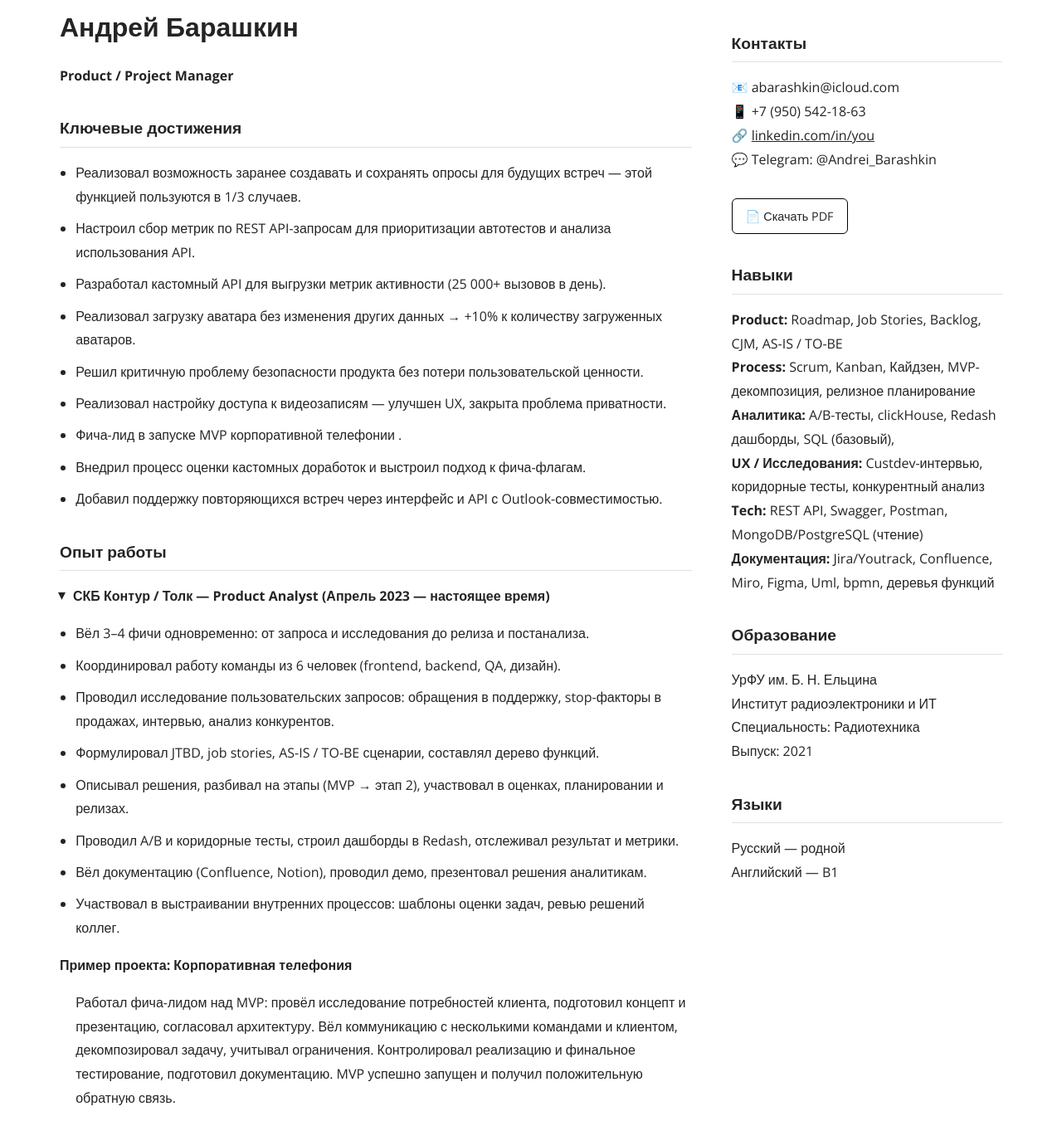
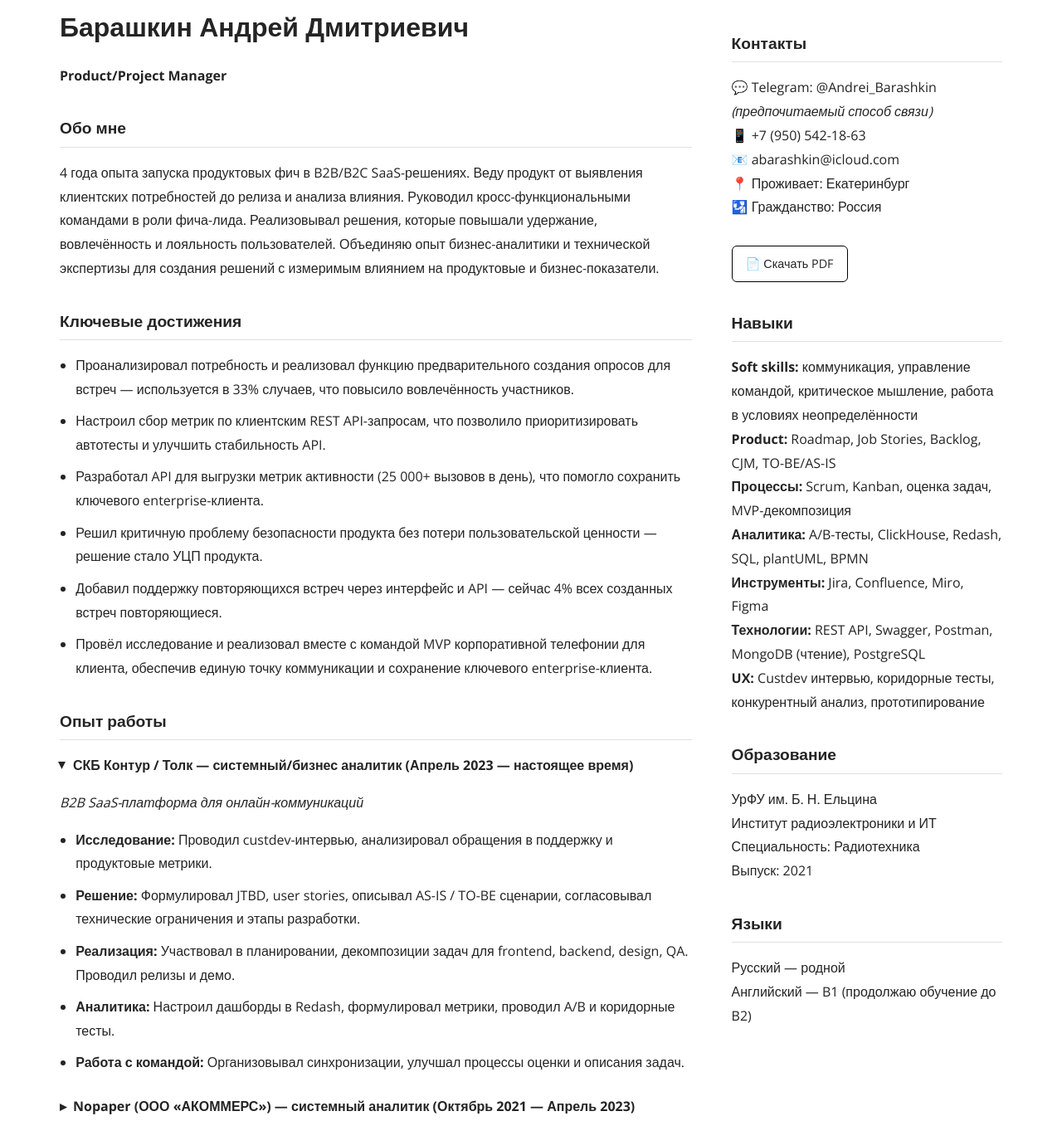
Before and after one commit to barashkinA/CV, a plain HTML site: page index.html in a window 1280 px wide. Shown: the part 29-1380 px from the top of the page at 83% size. Drawn offline with nearby package versions, Linux system fonts and the light colour scheme.

Commit message:
изменил текст cv

```diff
--- a/index.html
+++ b/index.html
@@ -4,7 +4,7 @@
   <meta charset="UTF-8" />
   <meta name="viewport" content="width=device-width, initial-scale=1.0" />
   <link href="https://fonts.googleapis.com/css?family=Open+Sans:400,700" rel="stylesheet">
-  <title>Андрей Барашкин — Резюме</title>
+  <title>Барашкин Андрей Дмитриевич — Резюме</title>
   <style>
     :root {
       --bg: #ffffff;
@@ -12,14 +12,11 @@
       --accent: #000000;
       --muted: #e0e0e0;
     }
-    * {
-      box-sizing: border-box;
-    }
+    * { box-sizing: border-box; }
     html, body {
       margin: 0;
       padding: 0;
-      font-family: 'Open Sans', sans-serif; /* или Montserrat, или Lato */
-      /* font-family: ui-serif, Georgia, Cambria, "Times New Roman", Times, serif; */
+      font-family: 'Open Sans', sans-serif;
       font-size: 16px;
       background: var(--bg);
       color: var(--text);
@@ -33,29 +30,21 @@
       max-width: 1200px;
       margin: auto;
     }
-    .main {
-      flex: 7;
-    }
+    .main { flex: 7; }
     .sidebar {
       flex: 3;
       position: sticky;
       top: 2rem;
       align-self: start;
     }
-    h1 {
-      font-size: 2rem;
-      margin: 0 0 0.5rem 0;
-    }
+    h1 { font-size: 2rem; margin: 0 0 0.5rem 0; }
     h2 {
       font-size: 1.2rem;
       margin-top: 2rem;
       border-bottom: 1px solid var(--muted);
       padding-bottom: 0.3rem;
     }
-    a {
-      color: var(--text);
-      text-decoration: underline;
-    }
+    a { color: var(--text); text-decoration: underline; }
     .button {
       display: inline-block;
       margin-top: 1rem;
@@ -67,27 +56,16 @@
       font-size: 0.9rem;
       transition: background 0.3s;
     }
-    .button:hover {
-      background: var(--accent);
-      color: var(--bg);
-    }
-    ul {
-      padding-left: 1.2rem;
-    }
-    li {
-      margin-bottom: 0.6rem;
-    }
-    details {
-      margin-bottom: 1.5rem;
-    }
+    .button:hover { background: var(--accent); color: var(--bg); }
+    ul { padding-left: 1.2rem; }
+    li { margin-bottom: 0.6rem; }
+    details { margin-bottom: 1.5rem; }
     summary {
       cursor: pointer;
       font-weight: bold;
       list-style: none;
     }
-    summary::-webkit-details-marker {
-      display: none;
-    }
+    summary::-webkit-details-marker { display: none; }
     summary::before {
       content: '▸';
       display: inline-block;
@@ -95,110 +73,92 @@
       transform: rotate(0deg);
       transition: transform 0.2s;
     }
-    details[open] summary::before {
-      transform: rotate(90deg);
-    }
-
+    details[open] summary::before { transform: rotate(90deg); }
     @media (max-width: 768px) {
-      body {
-        flex-direction: column;
-        padding: 1rem;
-        gap: 2rem;
-      }
-      .sidebar {
-        position: static;
-        order: 2;
-      }
-      .main {
-        order: 1;
-      }
-      h1 {
-        font-size: 1.5rem;
-      }
-      h2 {
-        font-size: 1rem;
-      }
-      .button {
-        width: 100%;
-        text-align: center;
-      }
+      body { flex-direction: column; padding: 1rem; gap: 2rem; }
+      .sidebar { position: static; order: 2; }
+      .main { order: 1; }
+      h1 { font-size: 1.5rem; }
+      h2 { font-size: 1rem; }
+      .button { width: 100%; text-align: center; }
     }
   </style>
 </head>
 <body>
   <div class="main">
-    <h1>Андрей Барашкин</h1>
-    <p><strong>Product / Project Manager </strong></p>
+    <h1>Барашкин Андрей Дмитриевич</h1>
+    <p><strong>Product/Project Manager</strong></p>
+
+    <h2>Обо мне</h2>
+    <p>4 года опыта запуска продуктовых фич в B2B/B2C SaaS-решениях. Веду продукт от выявления клиентских потребностей до релиза и анализа влияния. Руководил кросс-функциональными командами в роли фича-лида. Реализовывал решения, которые повышали удержание, вовлечённость и лояльность пользователей. Объединяю опыт бизнес-аналитики и технической экспертизы для создания решений с измеримым влиянием на продуктовые и бизнес-показатели.</p>
 
     <h2>Ключевые достижения</h2>
     <ul>
-      <li>Реализовал возможность заранее создавать и сохранять опросы для будущих встреч — этой функцией пользуются в 1/3 случаев.</li>
-      <li>Настроил сбор метрик по REST API-запросам для приоритизации автотестов и анализа использования API.</li>
-      <li>Разработал кастомный API для выгрузки метрик активности (25 000+ вызовов в день).</li>
-      <li>Реализовал загрузку аватара без изменения других данных → +10% к количеству загруженных аватаров.</li>
-      <li>Решил критичную проблему безопасности продукта без потери пользовательской ценности.</li>
-      <li>Реализовал настройку доступа к видеозаписям — улучшен UX, закрыта проблема приватности.</li>
-      <li>Фича-лид в запуске MVP корпоративной телефонии .</li>
-      <li>Внедрил процесс оценки кастомных доработок и выстроил подход к фича-флагам.</li>
-      <li>Добавил поддержку повторяющихся встреч через интерфейс и API с Outlook-совместимостью.</li>
+      <li>Проанализировал потребность и реализовал функцию предварительного создания опросов для встреч — используется в 33% случаев, что повысило вовлечённость участников.</li>
+      <li>Настроил сбор метрик по клиентским REST API-запросам, что позволило приоритизировать автотесты и улучшить стабильность API.</li>
+      <li>Разработал API для выгрузки метрик активности (25 000+ вызовов в день), что помогло сохранить ключевого enterprise-клиента.</li>
+      <li>Решил критичную проблему безопасности продукта без потери пользовательской ценности — решение стало УЦП продукта.</li>
+      <li>Добавил поддержку повторяющихся встреч через интерфейс и API — сейчас 4% всех созданных встреч повторяющиеся.</li>
+      <li>Провёл исследование и реализовал вместе с командой MVP корпоративной телефонии для клиента, обеспечив единую точку коммуникации и сохранение ключевого enterprise-клиента.</li>
     </ul>
 
- <h2>Опыт работы</h2>
-<details open>
-  <summary>СКБ Контур / Толк — Product Analyst (Апрель 2023 — настоящее время)</summary>
-  <ul>
-    <li>Вёл 3–4 фичи одновременно: от запроса и исследования до релиза и постанализа.</li>
-    <li>Координировал работу команды из 6 человек (frontend, backend, QA, дизайн).</li>
-    <li>Проводил исследование пользовательских запросов: обращения в поддержку, stop-факторы в продажах, интервью, анализ конкурентов.</li>
-    <li>Формулировал JTBD, job stories, AS-IS / TO-BE сценарии, составлял дерево функций.</li>
-    <li>Описывал решения, разбивал на этапы (MVP → этап 2), участвовал в оценках, планировании и релизах.</li>
-    <li>Проводил A/B и коридорные тесты, строил дашборды в Redash, отслеживал результат и метрики.</li>
-    <li>Вёл документацию (Confluence, Notion), проводил демо, презентовал решения аналитикам.</li>
-    <li>Участвовал в выстраивании внутренних процессов: шаблоны оценки задач, ревью решений коллег.</li>
-  </ul>
-  <p><strong>Пример проекта: Корпоративная телефония</strong><br>
-    <ul>
-      Работал фича-лидом над MVP: провёл исследование потребностей клиента, подготовил концепт и презентацию, согласовал архитектуру.</li>
-      Вёл коммуникацию с несколькими командами и клиентом, декомпозировал задачу, учитывал ограничения.</li>
-      Контролировал реализацию и финальное тестирование, подготовил документацию. MVP успешно запущен и получил положительную обратную связь.</li>
-    </ul>
-  </p>
-</details>
-    <details>
-      <summary>Nopaper (АКОММЕРС) — Продуктовый аналитик (Октябрь 2021 — Апрель 2023)</summary>
-      <p>No-code SaaS для документооборота. Сопровождал запуск мобильного приложения Nopaper 2.0, реализовал ключевые сценарии, проектировал API-интеграции.</p>
-    </details>
-    <details>
-      <summary>RYDLAB — Младший менеджер проектов (Сентябрь 2021 — Февраль 2022)</summary>
-      <p>Интеграция ERP-системы Odoo, анализ потребностей бизнеса, разработка сайта с функциональностью.</p>
+    <h2>Опыт работы</h2>
+    <details open>
+      <summary>СКБ Контур / Толк — системный/бизнес аналитик (Апрель 2023 — настоящее время)</summary>
+      <p><em>B2B SaaS-платформа для онлайн-коммуникаций</em></p>
+      <ul>
+        <li><strong>Исследование:</strong> Проводил custdev-интервью, анализировал обращения в поддержку и продуктовые метрики.</li>
+        <li><strong>Решение:</strong> Формулировал JTBD, user stories, описывал AS-IS / TO-BE сценарии, согласовывал технические ограничения и этапы разработки.</li>
+        <li><strong>Реализация:</strong> Участвовал в планировании, декомпозиции задач для frontend, backend, design, QA. Проводил релизы и демо.</li>
+        <li><strong>Аналитика:</strong> Настроил дашборды в Redash, формулировал метрики, проводил A/B и коридорные тесты.</li>
+        <li><strong>Работа с командой:</strong> Организовывал синхронизации, улучшал процессы оценки и описания задач.</li>
+      </ul>
     </details>
 
-    <h2>Дополнительно</h2>
-    <p>Интересуюсь продуктовыми подходами, симуляциями, системным мышлением. Увлекаюсь спортом, настольными играми, путешествиями и чтением.</p>
+    <details>
+      <summary>Nopaper (ООО «АКОММЕРС») — системный аналитик (Октябрь 2021 — Апрель 2023)</summary>
+      <p>Мобильное приложение для электронного документооборота.</p>
+      <ul>
+        <li>Описал и реализовал сценарии интеграции с приложением через API.</li>
+        <li>Реализовал пользовательские сценарии в мобильном приложении.</li>
+        <li>Поддержал обратную совместимость с интеграциями nopaper 1.0.</li>
+        <li>Создал демонстративные версии сценариев интеграций с визуализацией в веб-интерфейсе.</li>
+      </ul>
+    </details>
 
-    <h2>Блог (в процессе)</h2>
-    <p>Планирую писать статьи на Medium о реальных кейсах, ошибках, фичах и рефлексии продуктовой работы.</p>
+    <details>
+      <summary>RYDLAB — младший менеджер проектов (Сентябрь 2021 — Февраль 2022)</summary>
+      <ul>
+        <li>Анализировал возможности интеграции бизнеса клиента с ERP Odoo.</li>
+        <li>Разработал сайт для предоставления информации по системе Odoo.</li>
+      </ul>
+    </details>
   </div>
 
   <div class="sidebar">
     <h2>Контакты</h2>
-    <p>📧 abarashkin@icloud.com<br>📱 +7 (950) 542-18-63<br>🔗 <a href="#">linkedin.com/in/you</a><br>💬 Telegram: @Andrei_Barashkin</p>
+    <p>💬 Telegram: @Andrei_Barashkin <em>(предпочитаемый способ связи)</em><br>
+    📱 +7 (950) 542-18-63<br>
+    📧 abarashkin@icloud.com<br>
+    📍 Проживает: Екатеринбург<br>
+    🛂 Гражданство: Россия</p>
 
     <a class="button" href="barashkin_cv.pdf" download>📄 Скачать PDF</a>
 
     <h2>Навыки</h2>
-    <p><strong>Product:</strong> Roadmap, Job Stories, Backlog, CJM, AS-IS / TO-BE<br>
-    <strong>Process:</strong> Scrum, Kanban, Кайдзен, MVP-декомпозиция, релизное планирование<br>
-    <strong>Аналитика:</strong> A/B-тесты, clickHouse, Redash дашборды, SQL (базовый), <br>
-    <strong>UX / Исследования:</strong> Custdev-интервью, коридорные тесты, конкурентный анализ<br>
-    <strong>Tech:</strong> REST API, Swagger, Postman, MongoDB/PostgreSQL (чтение)<br>
-    <strong>Документация:</strong> Jira/Youtrack, Confluence, Miro, Figma, Uml, bpmn, деревья функций</p>
+    <p><strong>Soft skills:</strong> коммуникация, управление командой, критическое мышление, работа в условиях неопределённости<br>
+    <strong>Product:</strong> Roadmap, Job Stories, Backlog, CJM, TO-BE/AS-IS<br>
+    <strong>Процессы:</strong> Scrum, Kanban, оценка задач, MVP-декомпозиция<br>
+    <strong>Аналитика:</strong> A/B-тесты, ClickHouse, Redash, SQL, plantUML, BPMN<br>
+    <strong>Инструменты:</strong> Jira, Confluence, Miro, Figma<br>
+    <strong>Технологии:</strong> REST API, Swagger, Postman, MongoDB (чтение), PostgreSQL<br>
+    <strong>UX:</strong> Custdev интервью, коридорные тесты, конкурентный анализ, прототипирование</p>
 
     <h2>Образование</h2>
     <p>УрФУ им. Б. Н. Ельцина<br>Институт радиоэлектроники и ИТ<br>Специальность: Радиотехника<br>Выпуск: 2021</p>
 
     <h2>Языки</h2>
-    <p>Русский — родной<br>Английский — B1</p>
+    <p>Русский — родной<br>Английский — B1 (продолжаю обучение до B2)</p>
   </div>
 </body>
 </html>
```
Also changed, not shown: 2 other files.
